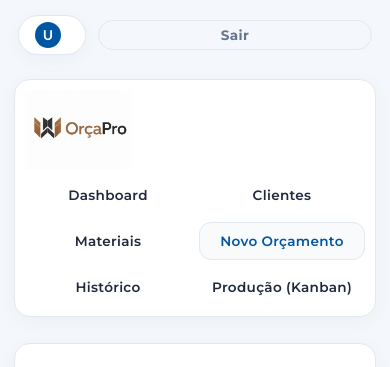
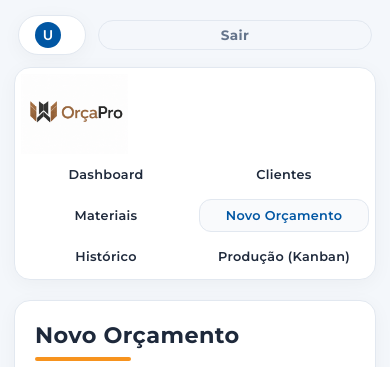
Before and after one commit to danielcousseau/Or-aPro, a React (Vite) app in the folder OrcaPro/frontend/: page /orcamento in a window 390 px wide. Shown: the top 367 px of the page. Built offline with nearby package versions, Linux system fonts and the light colour scheme; no server answers; sample sign-in values are in the browser's storage.

Commit message:
Atualizando design.3

```diff
--- a/OrcaPro/frontend/src/App.jsx
+++ b/OrcaPro/frontend/src/App.jsx
@@ -1,3 +1,4 @@
+import { useState } from 'react';
 import { BrowserRouter, Routes, Route, Navigate, useLocation } from 'react-router-dom';
 import Menu from './components/Menu';
 import Clientes from './pages/Clientes';
@@ -26,6 +27,7 @@ function RotaProtegida({ children }) {
 // 2. Layout do Sistema: Esconde o Menu no Login e adiciona o botão de Sair
 function LayoutSistema({ children }) {
     const location = useLocation();
+    const [perfilAberto, setPerfilAberto] = useState(false);
     const isLoginPage = location.pathname === '/login';
     const isCadastroPage = location.pathname === '/cadastro';
     // [Correção] Adicionamos uma verificação para a rota de impressão.
--- a/OrcaPro/frontend/src/index.css
+++ b/OrcaPro/frontend/src/index.css
@@ -54,11 +54,11 @@ html {
 
 .menu {
     max-width: 1200px;
-    margin: 24px auto 0;
-    padding: 14px 18px;
+    margin: 12px auto 0;
+    padding: 8px 12px;
     display: flex;
     flex-wrap: wrap;
-    gap: 12px;
+    gap: 8px;
     background: var(--panel);
     border: 1px solid var(--border);
     border-radius: var(--radius-lg);
@@ -73,7 +73,7 @@ html {
     color: var(--text-main);
     font-weight: 600;
     letter-spacing: 0.3px;
-    padding: 12px 18px;
+    padding: 8px 14px;
     border-radius: 12px;
     transition: 0.25s ease;
     border: 1px solid transparent;
@@ -89,7 +89,7 @@ html {
 
 .container {
     max-width: 1200px;
-    margin: 26px auto 40px;
+    margin: 20px auto 40px;
     padding: 30px;
     background: var(--panel);
     border: 1px solid var(--border);
@@ -505,15 +505,15 @@ input[type="number"] {
     }
 
     .menu {
-        gap: 6px;
-        padding: 10px;
+        gap: 4px;
+        padding: 6px;
     }
 
     .menu a {
-        flex: 1 1 calc(50% - 6px);
+        flex: 1 1 calc(50% - 4px);
         text-align: center;
-        padding: 10px 8px;
-        font-size: 0.85rem; /* Ajusta a fonte dos botões do menu para caber bonito no layout */
+        padding: 8px 6px;
+        font-size: 0.8rem;
     }
 
     .form-section,
```
